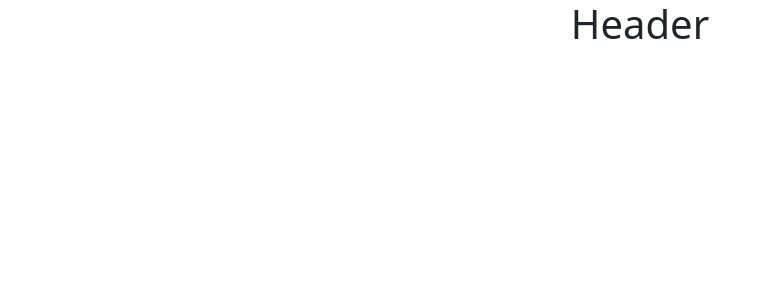
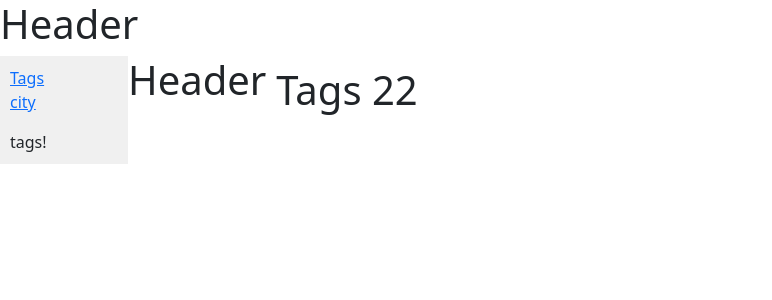
Before and after one commit to Vinoo-GIT/crud-operation, a React (Create React App) app: page / in a window 1280 px wide. Shown: the top 300 px of the page, without its empty margins (0-772 px from the left). Built offline with nearby package versions, Linux system fonts and the light colour scheme.

Commit message:
side menu design

```diff
--- a/package.json
+++ b/package.json
@@ -10,6 +10,8 @@
     "react": "^17.0.2",
     "react-bootstrap": "^2.0.2",
     "react-dom": "^17.0.2",
+    "react-router": "^6.0.2",
+    "react-router-dom": "^5.3.0",
     "react-scripts": "4.0.3",
     "web-vitals": "^1.1.2"
   },
--- a/src/App.js
+++ b/src/App.js
@@ -1,16 +1,89 @@
 import Header from './components/Header';
-import SideMenu from './components/SideMenu';
+import City from './City';
+import Tags from './Tags';
 import './App.css';
+import React from "react";
+import {
+  BrowserRouter as Router,
+  Switch,
+  Route,
+  Link
+} from "react-router-dom";
 
+const routes = [
 
-function App() {
+  {
+    path: "/",
+    exact: true,
+    sidebar: () => <div>tags!</div>,
+    main: () => <Tags/>
+  },
+  {
+    path: "/city",
+    sidebar: () => <div>city!</div>,
+    main: () => <City/>
+  }
+];
+
+ function App() {
   return (
-    <div className="App">
+    <div>
       <Header/>
-      <side_menu />
+    <Router>
+      <div style={{ display: "flex" }}>
+        <div
+          style={{
+            padding: "10px",
+            width: "10%",
+            background: "#f0f0f0"
+          }}
+        >
+          <ul style={{ listStyleType: "none", padding: 0 }}>
+            <li>
+              <Link to="/">Tags</Link>
+            </li>
+
+            <li>
+              <Link to="/city">city</Link>
+            </li>
+          </ul>
+
+          <Switch>
+            {routes.map((route, index) => (
+              // You can render a <Route> in as many places
+              // as you want in your app. It will render along
+              // with any other <Route>s that also match the URL.
+              // So, a sidebar or breadcrumbs or anything else
+              // that requires you to render multiple things
+              // in multiple places at the same URL is nothing
+              // more than multiple <Route>s.
+              <Route
+                key={index}
+                path={route.path}
+                exact={route.exact}
+                children={<route.sidebar />}
+              />
+            ))}
+          </Switch>
+        </div>
+        <Header/>
+        <div style={{ flex: 1, padding: "10px" }}>
+          <Switch>
+            {routes.map((route, index) => (
+              // Render more <Route>s with the same paths as
+              // above, but different components this time.
+              <Route
+                key={index}
+                path={route.path}
+                exact={route.exact}
+                children={<route.main />}
+              />
+            ))}
+          </Switch>
+        </div>
+      </div>
+    </Router>
     </div>
   );
 }
-
-
 export default App;
--- /dev/null
+++ b/src/City.js
@@ -0,0 +1,7 @@
+const City = () =>{
+  return<div>
+      <h1> City 22</h1>
+  </div>
+};
+
+export default City;
--- /dev/null
+++ b/src/Tags.js
@@ -0,0 +1,7 @@
+const Tags = () =>{
+    return<div>
+        <h1> Tags 22</h1>
+    </div>
+  };
+
+  export default Tags;
--- a/src/components/SideMenu.js
+++ b/src/components/SideMenu.js
@@ -1,7 +1,36 @@
+import Row from 'react-bootstrap/Row'
+import Tab from 'react-bootstrap/Tab'
+import Col from 'react-bootstrap/Col'
+import Nav from 'react-bootstrap/Nav'
+
+
+
 const SideMenu = () => {
-     <div>
 
-     </div>
+   return  <Tab.Container id="left-tabs-example" defaultActiveKey="first">
+   <Row>
+     <Col sm={3}>
+       <Nav variant="pills" className="flex-column">
+         <Nav.Item>
+           <Nav.Link eventKey="first">City</Nav.Link>
+         </Nav.Item>
+         <Nav.Item>
+           <Nav.Link eventKey="second">Tag</Nav.Link>
+         </Nav.Item>
+       </Nav>
+     </Col>
+     <Col sm={9}>
+       <Tab.Content>
+         <Tab.Pane eventKey="first">
+
+         </Tab.Pane>
+         <Tab.Pane eventKey="second">
+
+         </Tab.Pane>
+       </Tab.Content>
+     </Col>
+   </Row>
+ </Tab.Container>
 
 }
 
```
Also changed, not shown: 2 other files (tests, documents, lock files or other folders).
